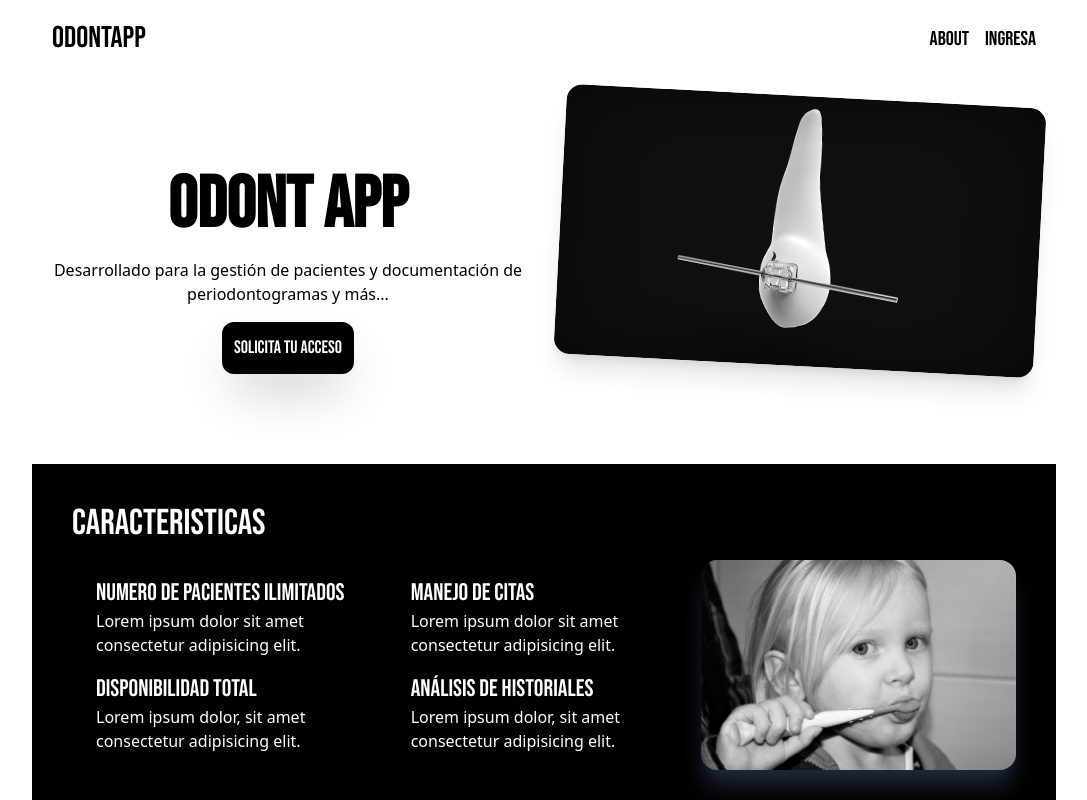
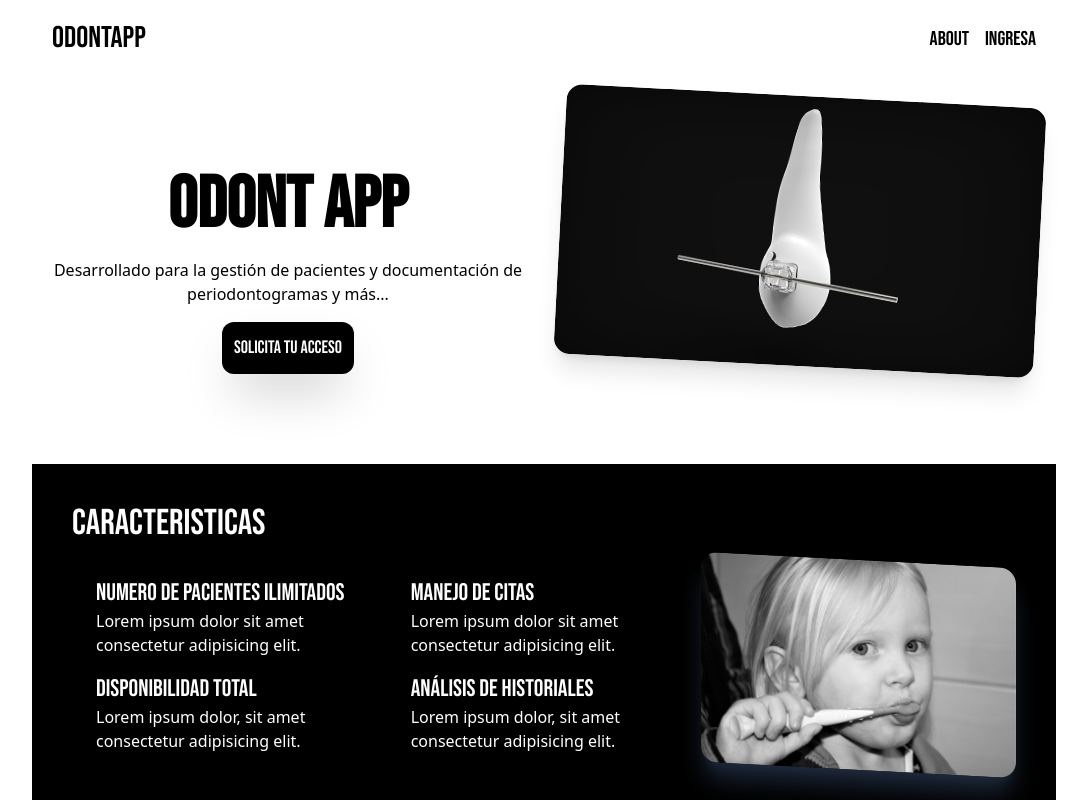
Before and after one commit to paolochmprojects/odontapp-front, a React (Vite) app: page / in a window 1280 px wide. Shown: the top 800 px of the page, without its empty margins (96-1183 px from the left). Built offline with nearby package versions, Linux system fonts and the light colour scheme.

Commit message:
[UPD] styles for images

```diff
--- a/src/pages/HomePage.tsx
+++ b/src/pages/HomePage.tsx
@@ -63,7 +63,7 @@ const HomePage = () => {
                             </li>
                         </ul>
                         <div className="mt-4 md:w-1/3">
-                            <img className="rounded-2xl shadow-xl shadow-slate-800" src={BrushImg} alt="" />
+                            <img className="rounded-2xl shadow-xl shadow-slate-800 skew-y-3" src={BrushImg} alt="" />
                         </div>
                     </div>
                 </div>
```
